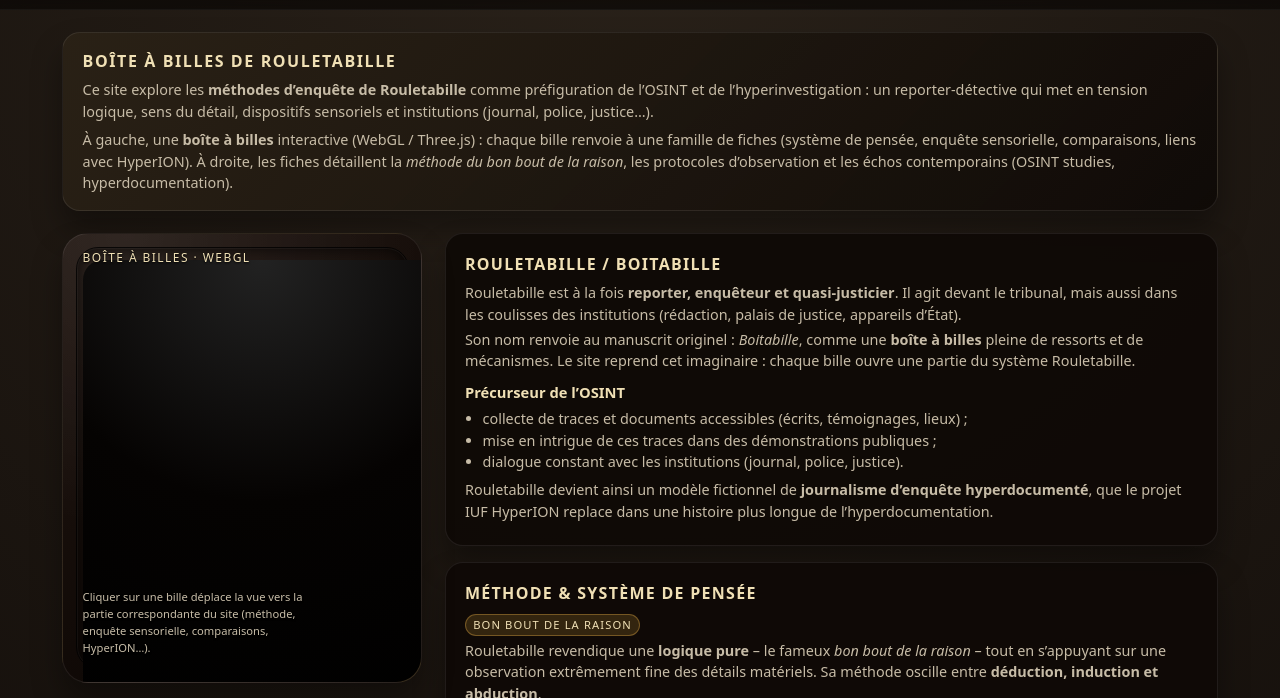
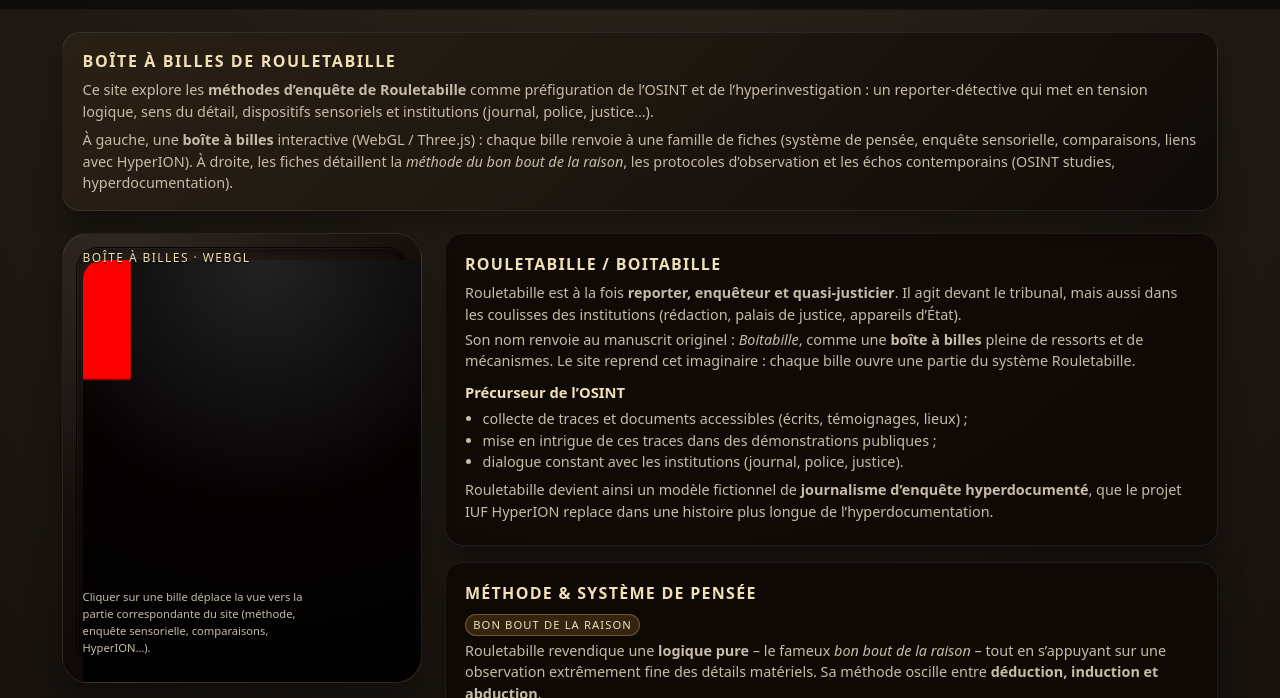
Before and after one commit to oledeuff/Hyperion, a plain HTML site: page docs/rouletabille.html in a window 1280 px wide. Shown: the part 102-800 px from the top of the page. Drawn offline with nearby package versions, Linux system fonts and the light colour scheme.

Commit message:
Update rouletabille.html

```diff
--- a/docs/rouletabille.html
+++ b/docs/rouletabille.html
@@ -630,6 +630,23 @@
       Projet IUF HyperION · Rouletabille · Boîte à billes de l’hyperinvestigation — 2025–2030.
     </p>
   </footer>
+<script>
+  window.addEventListener("load", function () {
+    const c = document.getElementById("boiteabilles-canvas");
+    if (!c) {
+      console.error("Canvas introuvable");
+      return;
+    }
+    const ctx = c.getContext("2d");
+    if (!ctx) {
+      console.error("Contexte 2D impossible (canvas bloqué ou désactivé).");
+      return;
+    }
+    // Test visuel : petit carré rouge dans le coin
+    ctx.fillStyle = "red";
+    ctx.fillRect(0, 0, 40, 40);
+  });
+</script>
 
   <!-- 1. Charger Three.js AVANT le script qui initialise la boîte -->
   <script src="https://unpkg.com/three@0.165.0/build/three.min.js"></script>
```
